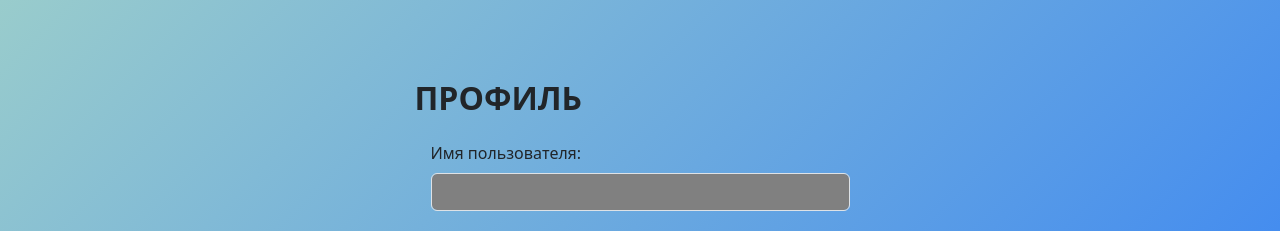
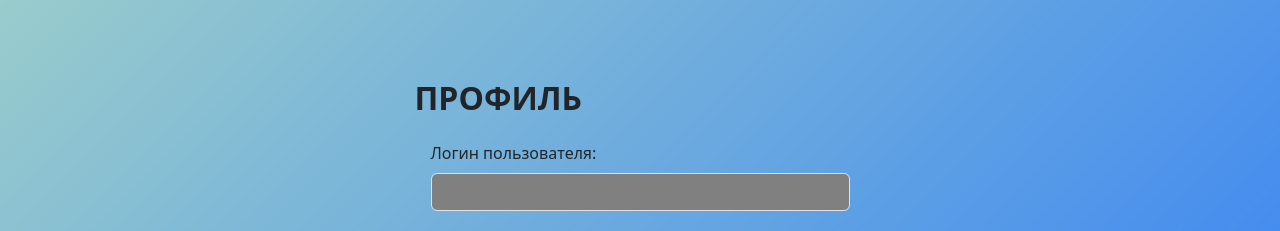
Before and after one commit to RxNsx/monitoringkrasnoyarskclient, a React (Vite) app: page /profile in a window 1280 px wide. Shown: the top 231 px of the page. Built offline with nearby package versions, Linux system fonts and the light colour scheme; no server answers.

Commit message:
Корректно называет инпут

```diff
--- a/src/pages/Profile/Profile.tsx
+++ b/src/pages/Profile/Profile.tsx
@@ -100,7 +100,7 @@ export default function Profile() {
                             <div className="mb-md-5 mt-md-4 pb-5">
                                 <h2 className="fw-bold mb-2 text-uppercase">Профиль</h2>
                                 <Form.Group className="p-3">
-                                    <Form.Label>Имя пользователя:</Form.Label>
+                                    <Form.Label>Логин пользователя:</Form.Label>
                                     <Form.Control
                                         className="control-color"
                                         disabled={isFormDisabled}
```
